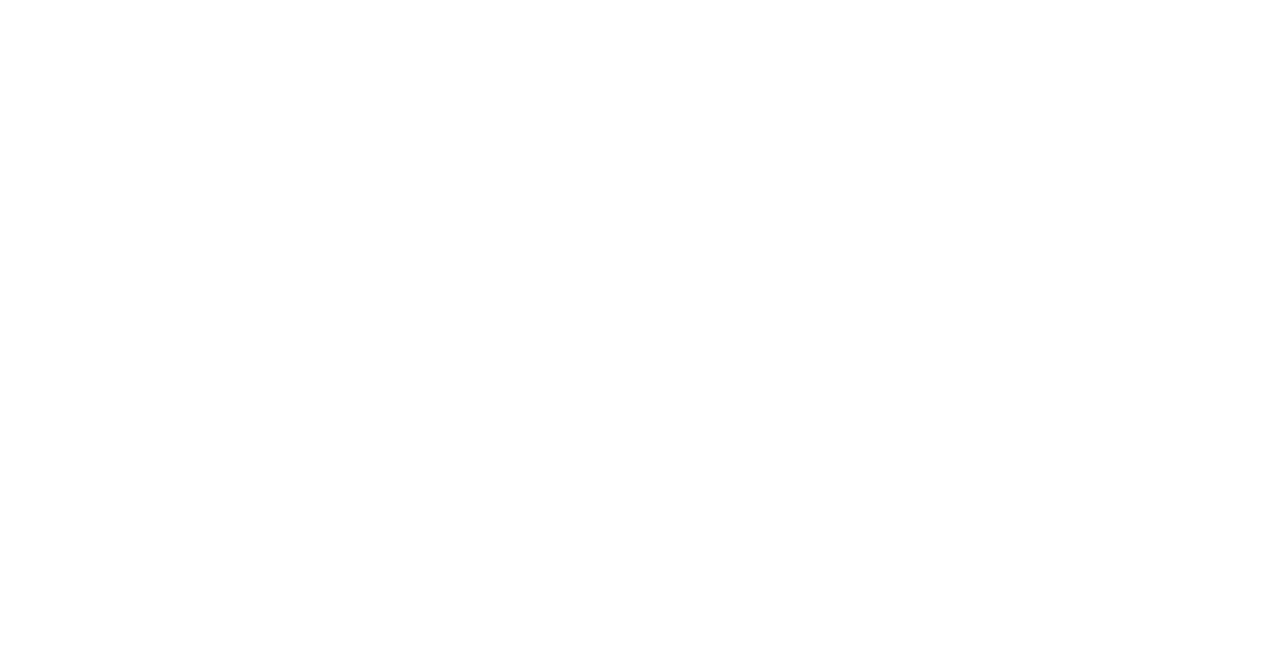
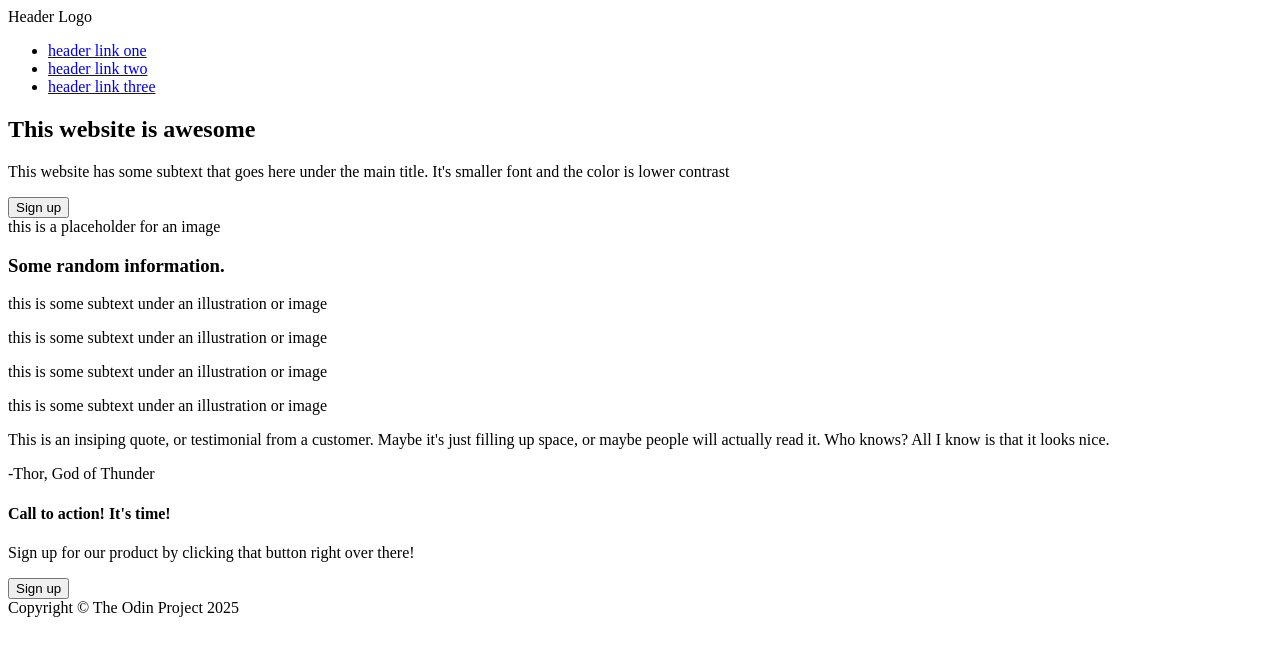
Before and after one commit to AndriySydorchuk/landing-top, a plain HTML site: page index.html in a window 1280 px wide. Drawn offline with Linux system fonts and the light colour scheme.

Commit message:
create base page structure

```diff
--- a/index.html
+++ b/index.html
@@ -7,6 +7,49 @@
     <title>Document</title>
 </head>
 <body>
+    <header class="header">
+        <div class="header-logo">Header Logo</div>
+        <ul class="header-links">
+            <li><a href="#">header link one</a></li>
+            <li><a href="#">header link two</a></li>
+            <li><a href="#">header link three</a></li>
+        </ul>
+    </header>
+    <div class="hero">
+        <h2 class="hero-title">This website is awesome</h2>
+        <p class="hero-text">This website has some subtext that goes here under the main title. It's smaller font and the color is lower contrast</p>
+        <button class="hero-btn">Sign up</button>
+        <div class="hero-img">this is a placeholder for an image</div>
+    </div>
+    <div class="info">
+        <h3 class="info-title">Some random information.</h3>
+        <div class="info-content">
+            <div class="info-img"></div>
+            <p>this is some subtext under an illustration or image</p>
 
+            <div class="info-img"></div>
+            <p>this is some subtext under an illustration or image</p>
+
+            <div class="info-img"></div>
+            <p>this is some subtext under an illustration or image</p>
+
+            <div class="info-img"></div>
+            <p>this is some subtext under an illustration or image</p>
+        </div>
+    </div>
+    <div class="quote">
+        <p class="quote-text">This is an insiping quote, or testimonial from a customer. Maybe it's just filling up space, or maybe people will actually read it. Who knows? All I know is that it looks nice.</p>
+        <p class="quote-author">
+            -Thor, God of Thunder
+        </p>
+    </div>
+    <div class="signup">
+        <h4 class="signup-title">Call to action! It's time!</h4>
+        <p class="signup-text">Sign up for our product by clicking that button right over there!</p>
+        <button class="signup-btn">Sign up</button>
+    </div>
+    <footer class="footer">
+        Copyright © The Odin Project 2025
+    </footer>
 </body>
 </html>
```
